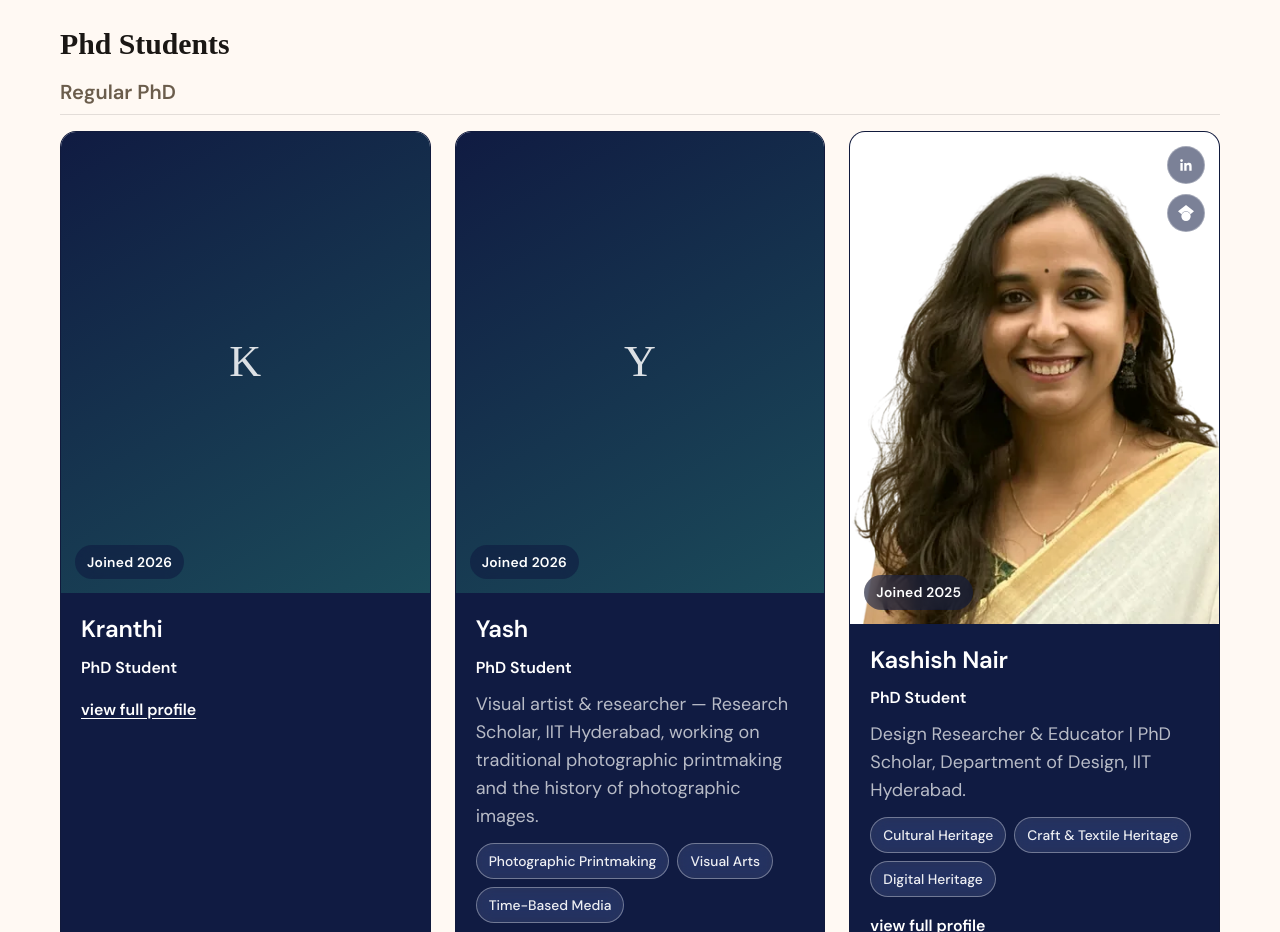
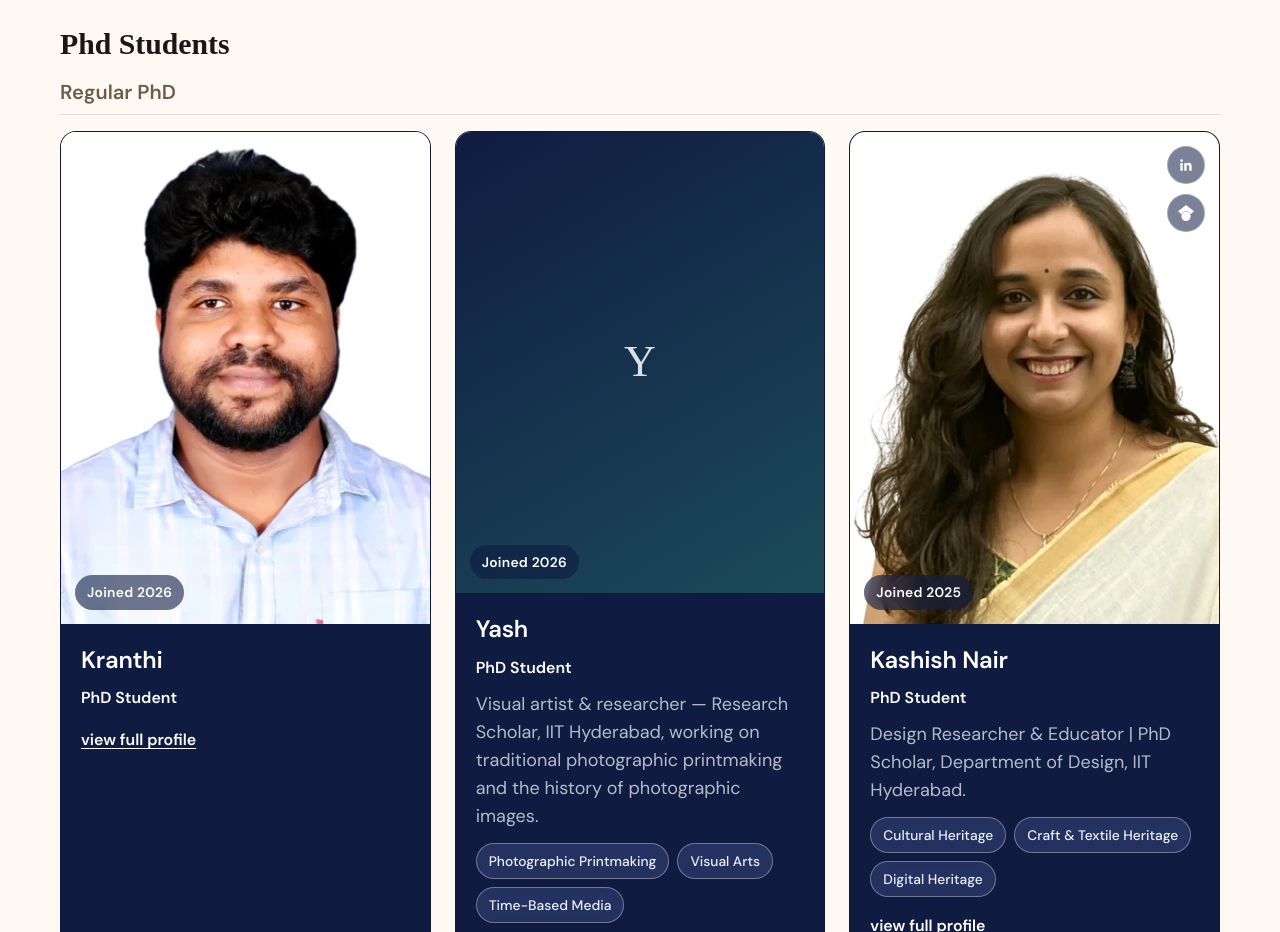
Before and after one commit to pixelprakash/dic-site, a React (Vite) app: page /people in a window 1280 px wide. Shown: the part 1180-2112 px from the top of the page. Built offline with nearby package versions, Linux system fonts and the light colour scheme; the HTML template or start-up script is replaced by a standard one; a web font is replaced by a local one.

Commit message:
added kranthi img

```diff
--- a/src/data/peopleData.js
+++ b/src/data/peopleData.js
@@ -151,7 +151,7 @@ export const MEMBERS = {
       fullBio: '',
       tags: [],
       interests: [],
-      photo: '',
+      photo: '/images/people/kranthi.webp',
       email: '',
       website: '',
       linkedin: '',
```
Also changed, not shown: public/images/people/kranthi.webp (added).
